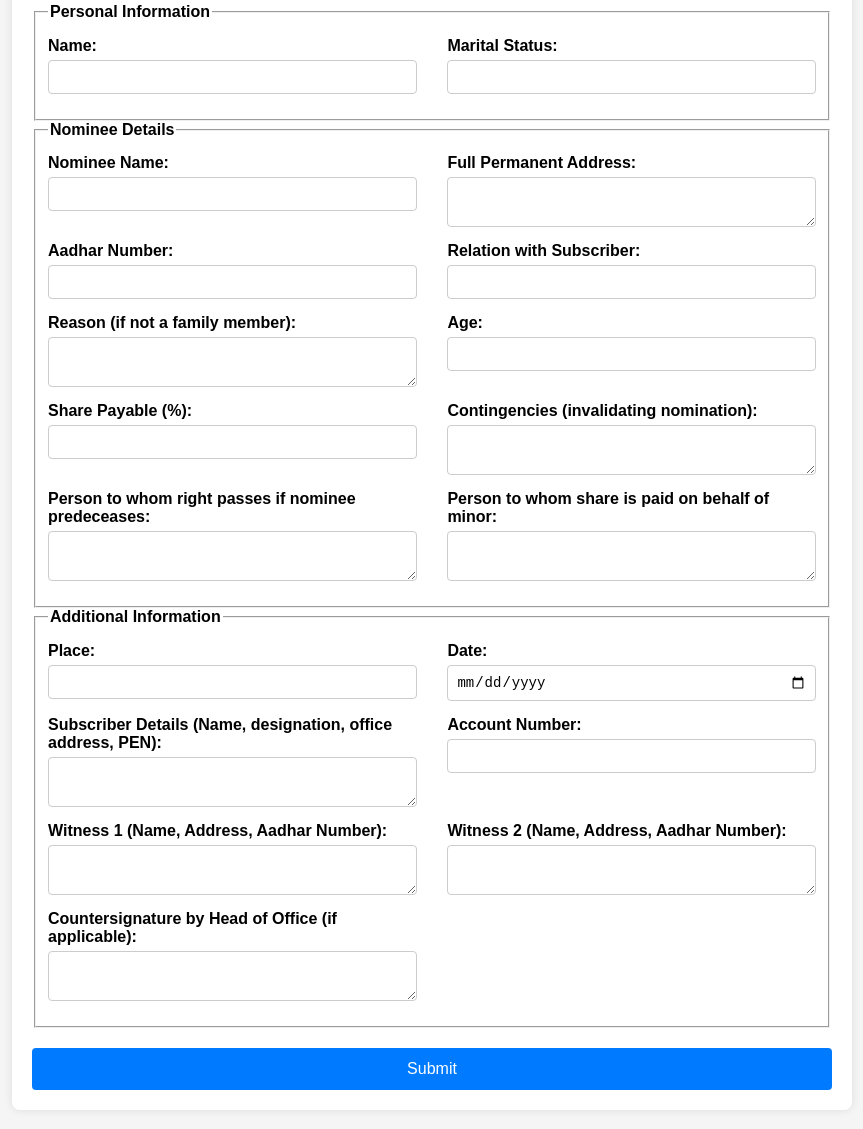
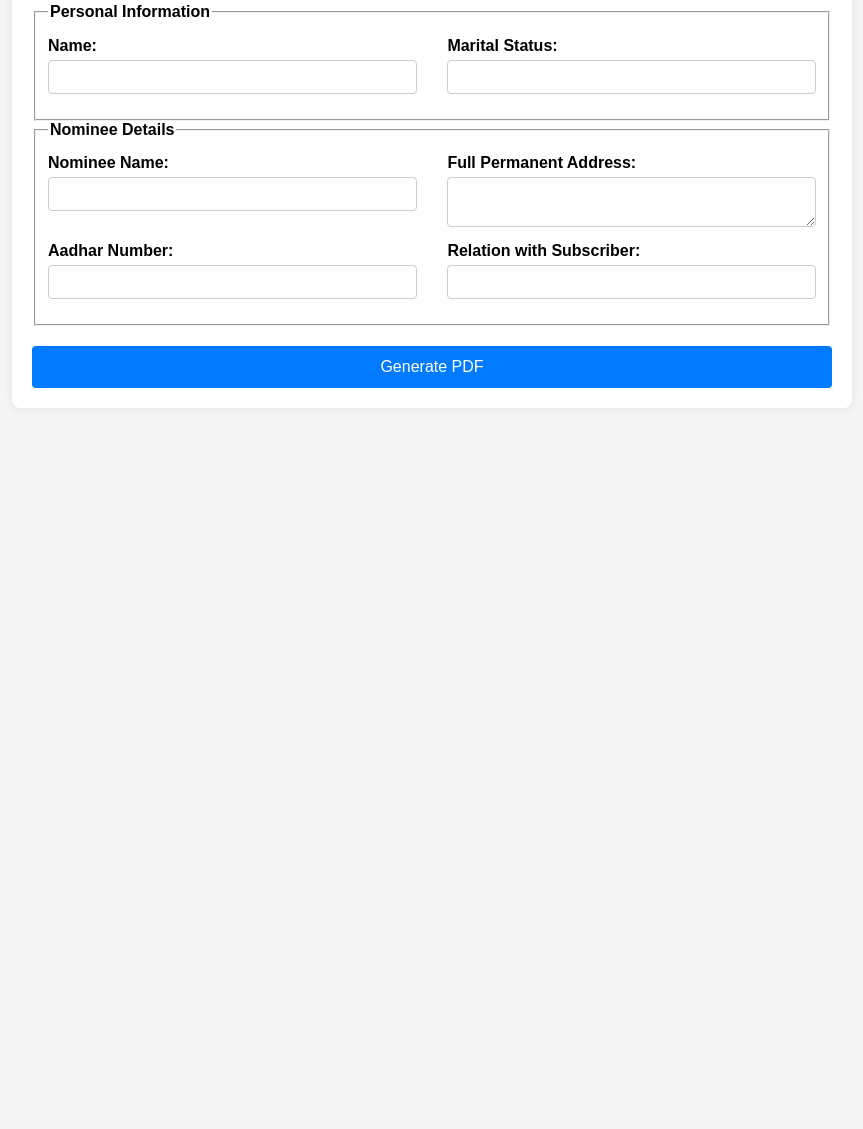
Before and after one commit to aswinkpy/Aswin, a plain HTML site: page index.html in a window 1280 px wide. Shown: the part 105-1234 px from the top of the page, without its empty margins (208-1071 px from the left). After the commit the page ends 800 px from the top, so only its background shows below. Drawn offline with nearby package versions, Linux system fonts and the light colour scheme.

Commit message:
Update index.html

```diff
--- a/index.html
+++ b/index.html
@@ -1,4 +1,3 @@
-
 <!DOCTYPE html>
 <html lang="en">
 <head>
@@ -6,11 +5,13 @@
     <meta name="viewport" content="width=device-width, initial-scale=1.0">
     <title>Nomination Form</title>
     <link rel="stylesheet" href="styles.css">
+    <!-- Include jsPDF library -->
+    <script src="https://cdnjs.cloudflare.com/ajax/libs/jspdf/2.5.1/jspdf.umd.min.js"></script>
 </head>
 <body>
     <div class="container">
         <h2>Nomination Form</h2>
-        <form>
+        <form id="nominationForm">
             <!-- Personal Information -->
             <fieldset>
                 <legend>Personal Information</legend>
@@ -49,82 +50,14 @@
                         <input type="text" id="nominee-relation" name="nominee-relation" required>
                     </div>
                 </div>
-                <div class="form-row">
-                    <div class="form-group">
-                        <label for="nominee-reason">Reason (if not a family member):</label>
-                        <textarea id="nominee-reason" name="nominee-reason" rows="2"></textarea>
-                    </div>
-                    <div class="form-group">
-                        <label for="nominee-age">Age:</label>
-                        <input type="number" id="nominee-age" name="nominee-age" min="0" required>
-                    </div>
-                </div>
-                <div class="form-row">
-                    <div class="form-group">
-                        <label for="nominee-share">Share Payable (%):</label>
-                        <input type="number" id="nominee-share" name="nominee-share" min="0" max="100" required>
-                    </div>
-                    <div class="form-group">
-                        <label for="nominee-contingency">Contingencies (invalidating nomination):</label>
-                        <textarea id="nominee-contingency" name="nominee-contingency" rows="2"></textarea>
-                    </div>
-                </div>
-                <div class="form-row">
-                    <div class="form-group">
-                        <label for="alt-person">Person to whom right passes if nominee predeceases:</label>
-                        <textarea id="alt-person" name="alt-person" rows="2"></textarea>
-                    </div>
-                    <div class="form-group">
-                        <label for="minor-representative">Person to whom share is paid on behalf of minor:</label>
-                        <textarea id="minor-representative" name="minor-representative" rows="2"></textarea>
-                    </div>
-                </div>
-            </fieldset>
-
-            <!-- Additional Information -->
-            <fieldset>
-                <legend>Additional Information</legend>
-                <div class="form-row">
-                    <div class="form-group">
-                        <label for="place">Place:</label>
-                        <input type="text" id="place" name="place" required>
-                    </div>
-                    <div class="form-group">
-                        <label for="date">Date:</label>
-                        <input type="date" id="date" name="date" required>
-                    </div>
-                </div>
-                <div class="form-row">
-                    <div class="form-group">
-                        <label for="subscriber-details">Subscriber Details (Name, designation, office address, PEN):</label>
-                        <textarea id="subscriber-details" name="subscriber-details" rows="2"></textarea>
-                    </div>
-                    <div class="form-group">
-                        <label for="account-no">Account Number:</label>
-                        <input type="text" id="account-no" name="account-no" required>
-                    </div>
-                </div>
-                <div class="form-row">
-                    <div class="form-group">
-                        <label for="witness1">Witness 1 (Name, Address, Aadhar Number):</label>
-                        <textarea id="witness1" name="witness1" rows="2"></textarea>
-                    </div>
-                    <div class="form-group">
-                        <label for="witness2">Witness 2 (Name, Address, Aadhar Number):</label>
-                        <textarea id="witness2" name="witness2" rows="2"></textarea>
-                    </div>
-                </div>
-                <div class="form-row">
-                    <div class="form-group">
-                        <label for="countersignature">Countersignature by Head of Office (if applicable):</label>
-                        <textarea id="countersignature" name="countersignature" rows="2"></textarea>
-                    </div>
-                </div>
+                <!-- Add other form fields as in previous HTML code -->
             </fieldset>
 
             <!-- Submit Button -->
-            <button type="submit">Submit</button>
+            <button type="button" onclick="generatePDF()">Generate PDF</button>
         </form>
     </div>
+
+    <script src="script.js"></script>
 </body>
 </html>
```
